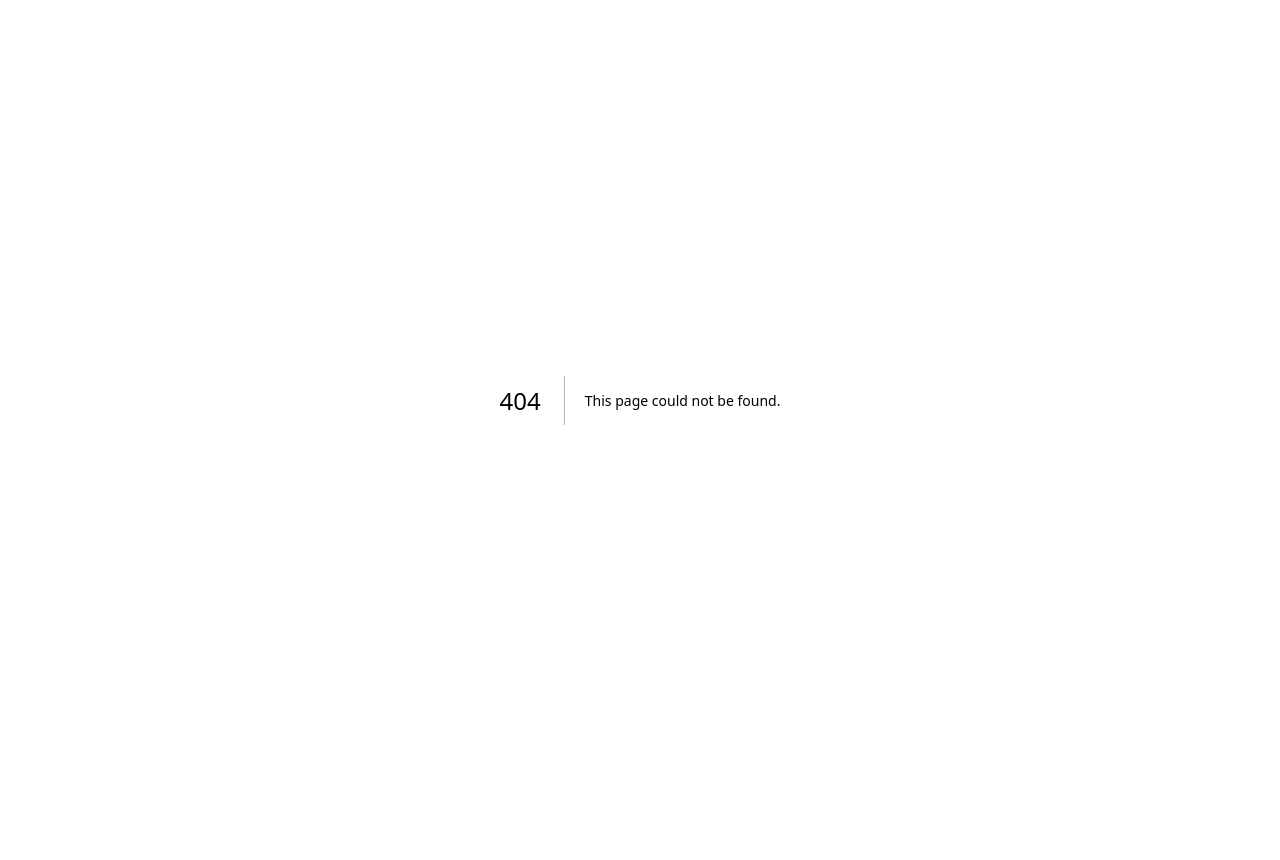
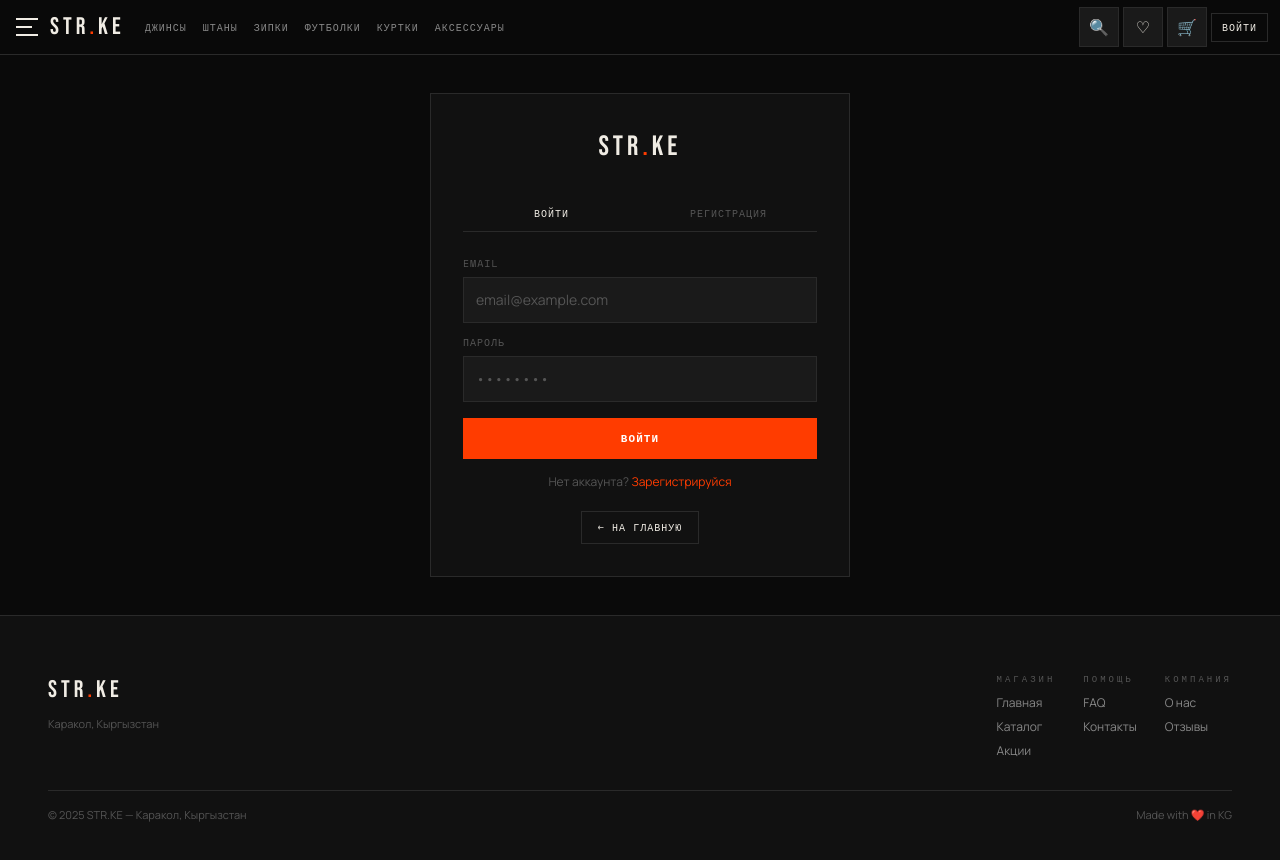
Before and after one commit to Abai0203/streetwear, a Next.js app: page /login in a window 1280 px wide. Before the commit this address had no page. Shown: the top 860 px of the page. Before the commit the page ends 800 px from the top, so only its background shows below. Built offline with nearby package versions, Linux system fonts and the light colour scheme; no server answers.

Commit message:
add frontend login page

```diff
--- /dev/null
+++ b/src/app/(frontend)/login/page.tsx
@@ -0,0 +1,126 @@
+'use client'
+import { useState } from 'react'
+import { useRouter } from 'next/navigation'
+import { useStore } from '@/store/useStore'
+import { toast } from '@/components/ProductCard'
+import { loginUser, registerUser } from '@/lib/api'
+
+export default function LoginPage() {
+  const router = useRouter()
+  const { setUser } = useStore()
+  const [mode, setMode] = useState<'l' | 'r'>('l')
+  const [form, setForm] = useState({ name: '', email: '', pw: '' })
+  const [err, setErr] = useState('')
+  const [loading, setLoading] = useState(false)
+
+  const submit = async () => {
+    setErr('')
+    if (!form.email || !form.pw) {
+      setErr('Заполни все поля')
+      return
+    }
+    if (mode === 'r' && !form.name) {
+      setErr('Введи имя')
+      return
+    }
+    setLoading(true)
+    try {
+      if (mode === 'r') {
+        const r = await registerUser({ name: form.name, email: form.email, password: form.pw })
+        if (r?.errors) {
+          setErr(r.errors[0]?.message || 'Ошибка')
+          return
+        }
+      }
+      const r = await loginUser({ email: form.email, password: form.pw })
+      if (!r?.user) {
+        setErr('Неверный email или пароль')
+        return
+      }
+      setUser({
+        id: r.user.id,
+        name: r.user.name || form.email.split('@')[0],
+        email: r.user.email,
+        role: r.user.role,
+      })
+      toast(`Привет, ${r.user.name}! 👋`)
+      router.push('/')
+    } catch {
+      setErr('Ошибка соединения.')
+    } finally {
+      setLoading(false)
+    }
+  }
+
+  return (
+    <div className="min-h-[70vh] flex items-center justify-center p-5">
+      <div className="bg-bg2 border border-brd w-full max-w-[420px] p-8 animate-scale-in">
+        <div className="font-bebas text-[28px] tracking-[4px] text-center mb-7">
+          STR<span className="text-acc">.</span>KE
+        </div>
+        <div className="flex border-b border-brd mb-6">
+          {[
+            ['l', 'Войти'],
+            ['r', 'Регистрация'],
+          ].map(([k, v]) => (
+            <button
+              key={k}
+              className={`tab-btn flex-1 text-center ${mode === k ? 'on' : ''}`}
+              onClick={() => {
+                setMode(k as 'l' | 'r')
+                setErr('')
+              }}
+            >
+              {v}
+            </button>
+          ))}
+        </div>
+        {mode === 'r' && (
+          <>
+            <p className="font-mono text-[10px] tracking-widest text-t3 mb-1.5">ИМЯ</p>
+            <input
+              className="inp mb-3"
+              placeholder="Твоё имя"
+              value={form.name}
+              onChange={(e) => setForm((f) => ({ ...f, name: e.target.value }))}
+            />
+          </>
+        )}
+        <p className="font-mono text-[10px] tracking-widest text-t3 mb-1.5">EMAIL</p>
+        <input
+          className="inp mb-3"
+          placeholder="email@example.com"
+          type="email"
+          value={form.email}
+          onChange={(e) => setForm((f) => ({ ...f, email: e.target.value }))}
+        />
+        <p className="font-mono text-[10px] tracking-widest text-t3 mb-1.5">ПАРОЛЬ</p>
+        <input
+          className="inp mb-4"
+          placeholder="••••••••"
+          type="password"
+          value={form.pw}
+          onChange={(e) => setForm((f) => ({ ...f, pw: e.target.value }))}
+          onKeyDown={(e) => e.key === 'Enter' && submit()}
+        />
+        {err && <p className="text-acc font-mono text-[11px] mb-3">⚠ {err}</p>}
+        <button className="btn-p w-full" onClick={submit} disabled={loading}>
+          {loading ? 'ЗАГРУЗКА...' : mode === 'l' ? 'ВОЙТИ' : 'СОЗДАТЬ АККАУНТ'}
+        </button>
+        {mode === 'l' && (
+          <p className="text-center mt-3.5 text-[12px] text-t3">
+            Нет аккаунта?{' '}
+            <span className="text-acc cursor-pointer" onClick={() => setMode('r')}>
+              Зарегистрируйся
+            </span>
+          </p>
+        )}
+        <div className="text-center mt-5">
+          <button className="btn-o text-[10px] px-4 py-2" onClick={() => router.push('/')}>
+            ← НА ГЛАВНУЮ
+          </button>
+        </div>
+      </div>
+    </div>
+  )
+}
```
